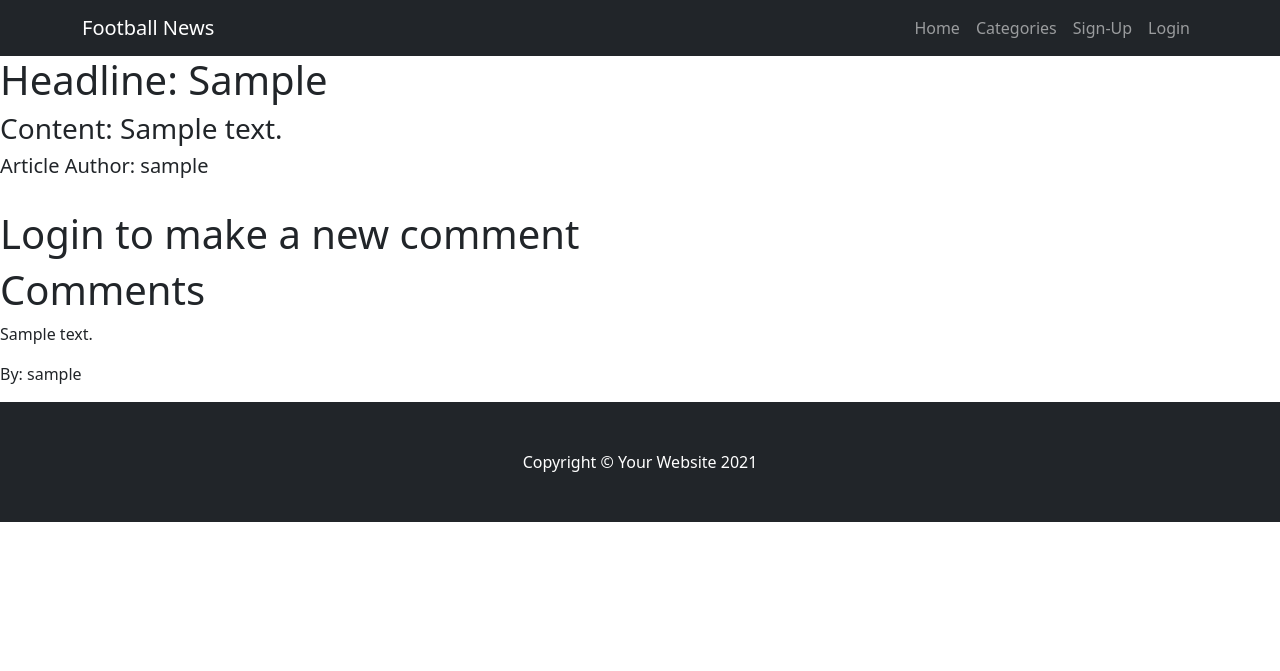
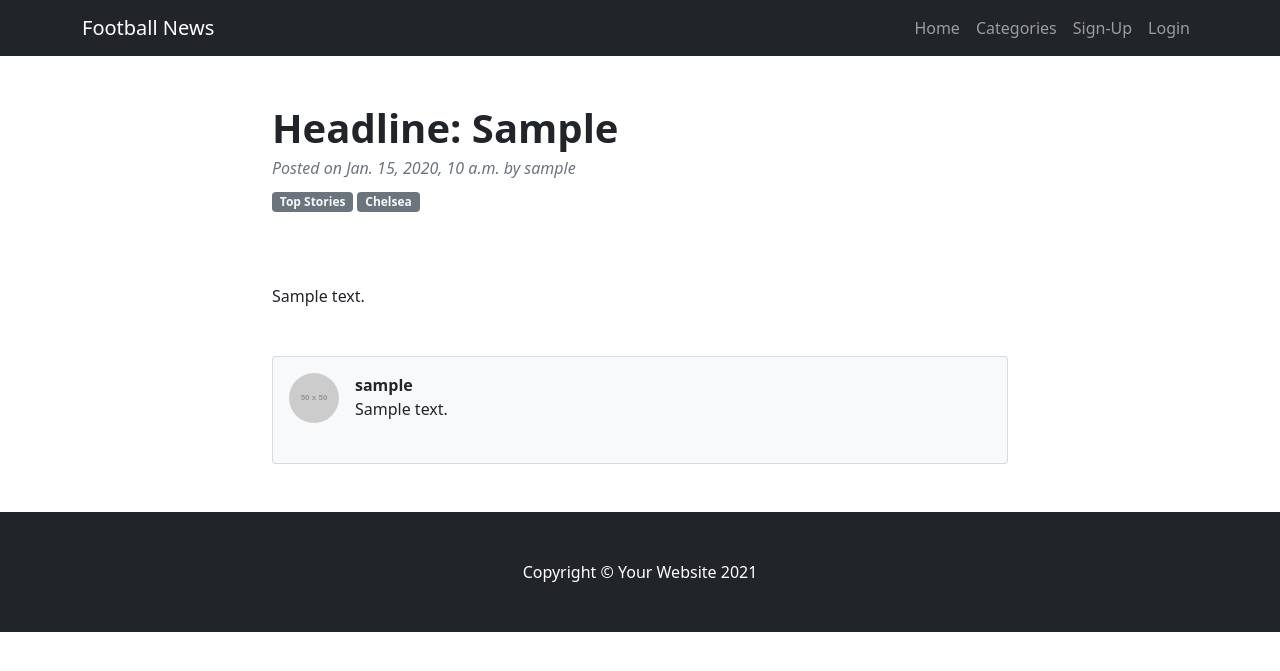
Before and after one commit to sams4566/football-news, a Django app: page /article/view/1 in a window 1280 px wide. Shown: the top 671 px of the page. Run offline with Django 3.2, Linux system fonts and the light colour scheme; tables that the repository leaves empty hold one stand-in row (values such as "Sample post"); grey boxes labelled with a size stand in for pictures from a placeholder-image service; some libraries are stand-ins or nearby versions.

Commit message:
Add Start Bootstrap theme for article.html

```diff
--- a/templates/article.html
+++ b/templates/article.html
@@ -2,33 +2,46 @@
 
 {% block content %}
 
-<!-- <h1>Hello</h1>
-<h1>{{ article.author }}</h1>
-<h1>{{ article.headline }}</h1>
-<h1>{{ article.slug }}</h1>
-<h1>{{ article.time_created }}</h1>
-<h1>{{ article.updated_time }}</h1>
-<h1>{{ article.content }}</h1>
-<h1>{{ article.id }}</h1>
-<h1>{{ article.image.url}}</h1>
-<h1>{{ article.image}}</h1> -->
+<!-- {% if user.is_authenticated %}
+<form method="POST">
+    {{ article_comment }}
+    {% csrf_token %}
+    <div>
+        <button type="submit">Add Comment</button>
+    </div>
+</form>
+{% else %}
+<h1>Login to make a new comment</h1>
+{% endif %} -->
 
-<!-- {% if "default_image" in article.image.url %}
+<div class="container mt-5">
+    <div class="row">
+        <div class="col-lg-8 mx-auto">
+            <!-- Post content-->
+            <article>
+                <!-- Post header-->
+                <header class="mb-4">
+                    <!-- Post title-->
+                    <h1 class="fw-bolder mb-1">Headline: {{ article.headline }}</h1>
+                    <!-- Post meta content-->
+                    <div class="text-muted fst-italic mb-2">Posted on {{ article.time_created }} by {{ article.author }}</div>
+                    <!-- Post categories-->
+                    <a class="badge bg-secondary text-decoration-none link-light" href="#!">Top Stories</a>
+                    <a class="badge bg-secondary text-decoration-none link-light" href="#!">Chelsea</a>
+                </header>
+                <!-- Preview image figure-->
+                <figure class="mb-4 col-lg-12">
+                    {% if "default_image" in article.image.url %}
                     <img src="https://obamabcn.com/wp-content/uploads/2019/11/logo-premier-league.jpg" width="100%">
                     {% else %}
                     <img src="{{ article.image.url }}" width="100%">
-{% endif %} -->
-
-<h1>Headline: {{ article.headline }}</h1>
-<h3>Content: {{ article.content }}</h3>
-<h5>Article Author: {{ article.author }}</h5>
-
-{% if "default_image" in article.image.url %}
-<img src="https://obamabcn.com/wp-content/uploads/2019/11/logo-premier-league.jpg" width="10%">
-{% else %}
-<img src="{{ article.image.url }}" width="10%">
                     {% endif %}
-
+                </figure>
+                <!-- Post content-->
+                <section class="mb-5">
+                    <p>{{ article.content }}</p>
+                </section>
+            </article>
             {% if user.is_authenticated %}
             <form action="{% url 'upvote_article' article.id %}" method="POST">
                 {% csrf_token %}
@@ -40,7 +53,7 @@
             </form>
             <p>Total votes: {{ vote_count }}</p>
             <p>Upvotes: {{ article.upvotes_count }}</p>
-
+            <p>Downvotes: {{ article.downvotes_count }}</p>
             <form action="{% url 'downvote_article' article.id %}" method="POST">
                 {% csrf_token %}
                 {% if downvoted %}
@@ -49,34 +62,42 @@
                 <button><i class="fas fa-arrow-down"></i></button>
                 {% endif %}
             </form>
-<p>Downvotes: {{ article.downvotes_count }}</p>
             {% endif %}
-
-
+            <!-- Comments section-->
+            <section class="mb-5">
+                <div class="card bg-light">
+                    <div class="card-body">
+                        <!-- Comment form-->
                         {% if user.is_authenticated %}
-<form method="POST">
+                        <form class="mb-4" method="POST">
+                            {% csrf_token %}
                             {{ article_comment }}
-    {% csrf_token %}
+                            <!-- <textarea class="form-control" rows="3" placeholder="Join the discussion and leave a comment!">{{ article_comment }}</textarea> -->
                             <div>
                                 <button type="submit">Add Comment</button>
                             </div>
                         </form>
-{% else %}
-<h1>Login to make a new comment</h1>
                         {% endif %}
-
+                        <!-- Comment with nested comments-->
+                        {% for comment in comments %}
+                        <div class="d-flex mb-4">
+                            <!-- Parent comment-->
+                            <div class="flex-shrink-0"><img class="rounded-circle" src="https://dummyimage.com/50x50/ced4da/6c757d.jpg" alt="..." /></div>
+                            <div class="ms-3">
+                                <div class="fw-bold">{{ comment.users_name }}</div>
+                                {{ comment.body }}
+                            </div>
+                        </div>
                         <div>
-    <h1>Comments</h1>
-    <div>
-        {% for comment in comments %}
-
-            <p>{{ comment.body }}</p>
-            <p>By: {{ comment.users_name }}</p>
                             {% if user == comment.users_name %}
                             <a class="btn btn-primary" href="/comment/delete/{{ comment.id }}">Delete Comment</a>
                             {% endif %}
-
+                        </div>
                         {% endfor %}
+                    </div>
+                </div>
+            </section>
+        </div>
     </div>
 </div>
 
--- a/templates/category_articles.html
+++ b/templates/category_articles.html
@@ -6,6 +6,7 @@
     <div class="container">
         <div class="text-center my-5">
             <p class="lead mb-0">{{ category.category_name }}</p>
+            <a class="btn btn-primary" href='/article/add'>Add Category</a>
         </div>
     </div>
 </header>
```
Lines whose indentation alone changed are shown as unchanged.
